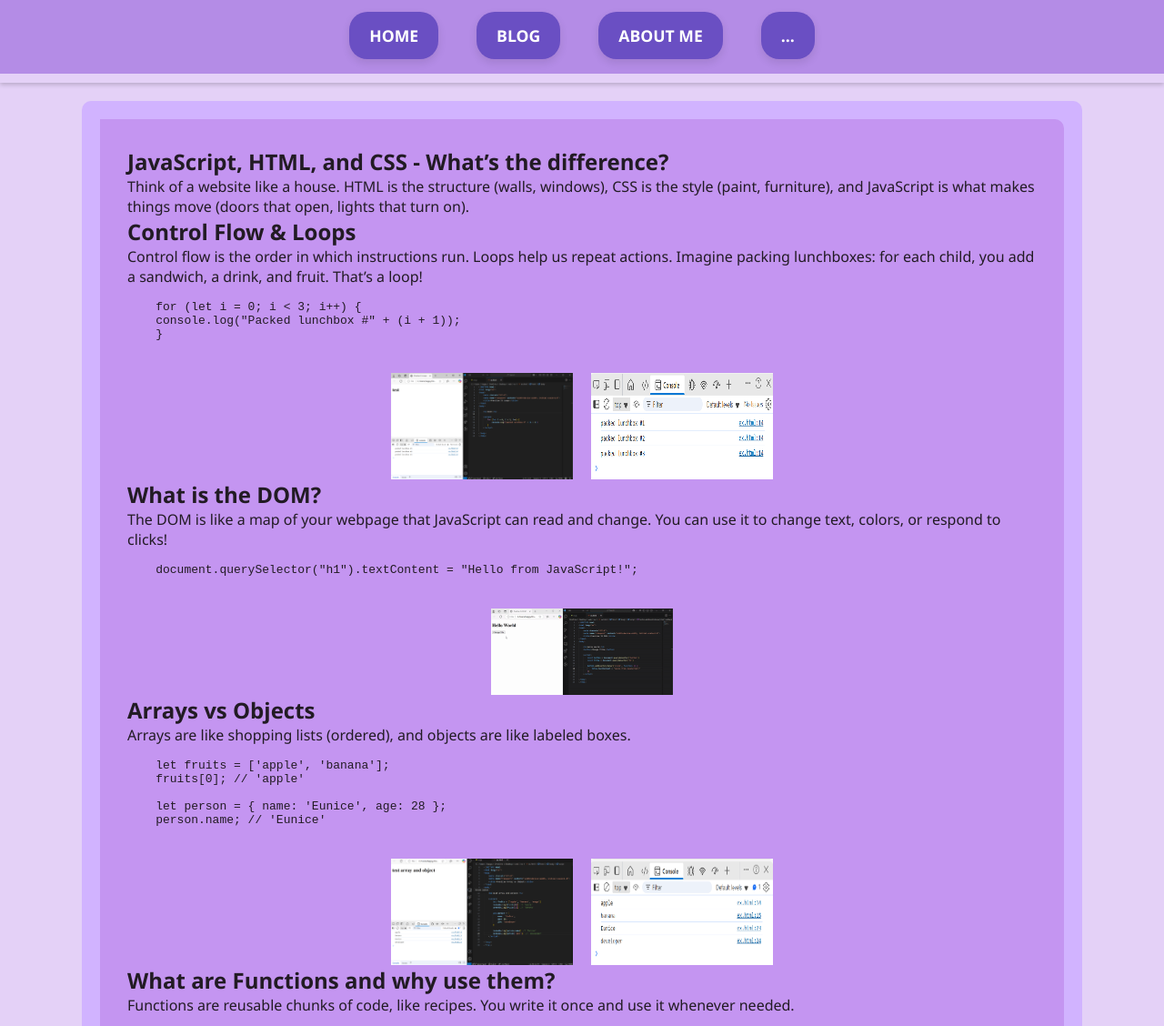
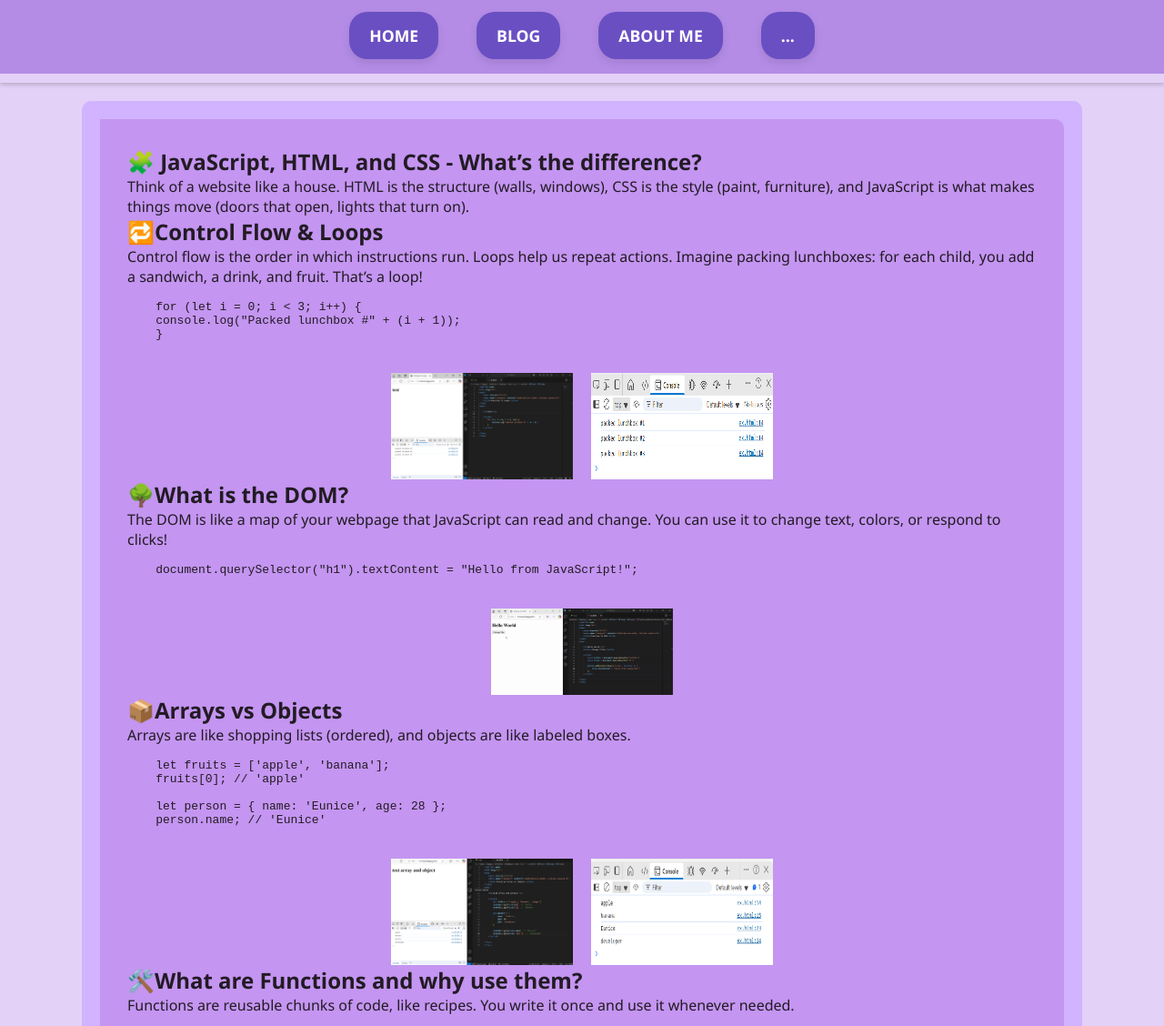
Before and after one commit to Ahra-Kim-629/Ahra-Kim-629.github.io, a plain HTML site: page blog/javascript-dom.html in a window 1280 px wide. Shown: the part 153-1281 px from the top of the page at 91% size. Drawn offline with Linux system fonts and the light colour scheme.

Commit message:
add javascript-dom.html

```diff
--- a/blog/javascript-dom.html
+++ b/blog/javascript-dom.html
@@ -20,13 +20,13 @@
 
 <div class="main-content">
 <div class="content">
-    <h2> JavaScript, HTML, and CSS - What’s the difference?</h2>
+    <h2> 🧩 JavaScript, HTML, and CSS - What’s the difference?</h2>
 
     <p>
     Think of a website like a house. HTML is the structure (walls, windows), CSS is the style (paint, furniture), and JavaScript is what makes things move (doors that open, lights that turn on).
     </p>
 
-    <h2> Control Flow & Loops</h2>
+    <h2> 🔁Control Flow & Loops</h2>
     <p>
     Control flow is the order in which instructions run. Loops help us repeat actions.
     Imagine packing lunchboxes: for each child, you add a sandwich, a drink, and fruit. That’s a loop!
@@ -42,7 +42,7 @@
     </div>
 
 
-    <h2> What is the DOM?</h2>
+    <h2> 🌳What is the DOM?</h2>
     <p>
     The DOM is like a map of your webpage that JavaScript can read and change.
     You can use it to change text, colors, or respond to clicks!
@@ -55,7 +55,7 @@
     </div>
 
 
-    <h2> Arrays vs Objects</h2>
+    <h2> 📦Arrays vs Objects</h2>
     <p>
     Arrays are like shopping lists (ordered), and objects are like labeled boxes.
     </p>
@@ -72,7 +72,7 @@
     </div>
 
 
-    <h2> What are Functions and why use them?</h2>
+    <h2> 🛠️What are Functions and why use them?</h2>
     <p>
     Functions are reusable chunks of code, like recipes. You write it once and use it whenever needed.
     </p>
```
